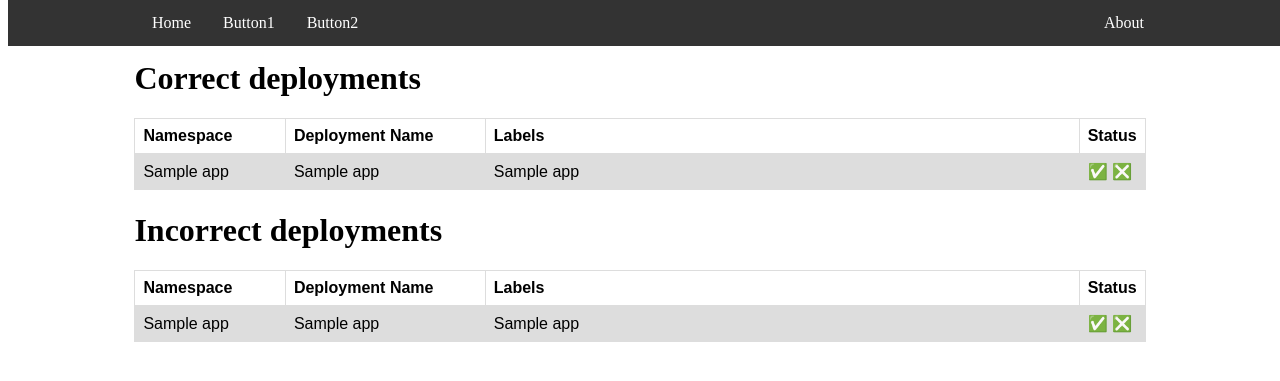
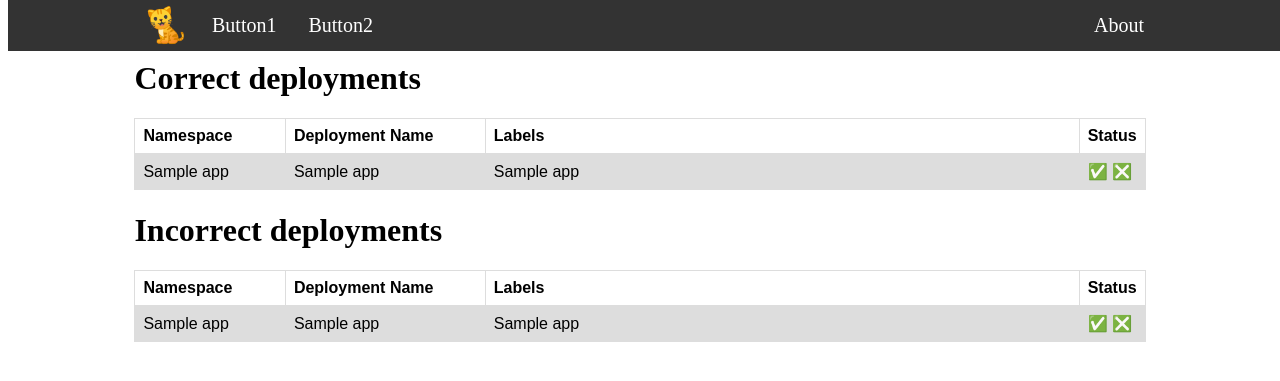
Before and after one commit to xtorrentgorjon/kubekat, a Flask app: template app/templates/index.html in a window 1280 px wide. Shown: the top 381 px of the page. Run offline with Flask 2, Linux system fonts and the light colour scheme; the template is opened without the code that fills it: most values are stand-ins (such as "Sample title", 1, 10 or a date in 2020).

Commit message:
Added application icon. Increased font size.

```diff
--- a/app/static/css/style.css
+++ b/app/static/css/style.css
@@ -15,6 +15,15 @@ li {
   float: left;
 }
 
+li img {
+  padding-top: 5px;
+  padding-right: 10px;
+  padding-left: 10px;
+  margin: auto;
+  height:40px;
+  width:40px;
+}
+
 li:last-child {
   padding-right:20%;
   float: right;
@@ -26,6 +35,7 @@ li a {
   text-align: center;
   padding: 14px 16px;
   text-decoration: none;
+  font-size: 20;
 }
 
 li a:hover:not(.active) {
--- a/app/templates/index.html
+++ b/app/templates/index.html
@@ -6,7 +6,7 @@
 <body>
   <div class="topmenu">
     <ul>
-      <li><a href="#home">Home</a></li>
+      <li><img src="{{url_for('static', filename='images/cat-icon.png')}}" /></li>
       <li><a href="#Button1">Button1</a></li>
       <li><a href="#Button2">Button2</a></li>
       <li><a href="#about">About</a></li>
```
Also changed, not shown: app/static/images/cat-icon.png (added).
